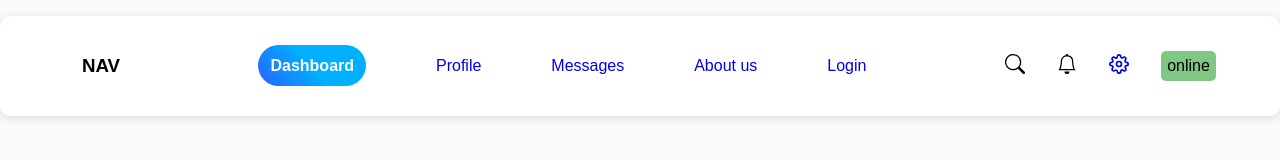
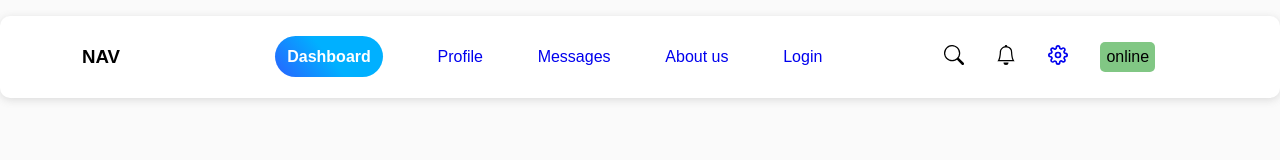
Before and after one commit to SINA-FP/nav-header, a plain HTML site: page index.html in a window 1280 px wide. Drawn offline with Linux system fonts and the light colour scheme.

Commit message:
add new styles and & fix bugs

```diff
--- a/assets/css/style.css
+++ b/assets/css/style.css
@@ -17,12 +17,12 @@ body {
 .navSection {
     width: 100%;
     background-color: #fff;
-    height: 100px;
     margin-top: 1rem;
     border-radius: 10px;
     box-shadow: 0 2px 8px 0 rgba(99, 99, 99, 0.2);
     padding: 1rem 2rem;
-    display: flex;
+    display: grid;
+    grid-template-columns: 10% 45% 25%;
     justify-content: space-between;
 }
 
@@ -44,10 +44,6 @@ body {
 
 img {
     width: 100%;
-}
-
-.navCenter {
-    width: 50%;
 }
 
 ul {
@@ -72,7 +68,6 @@ a {
 
 .rightNav {
     display: flex;
-    width: 20%;
     align-items: center;
     gap: 2rem;
 }
```
